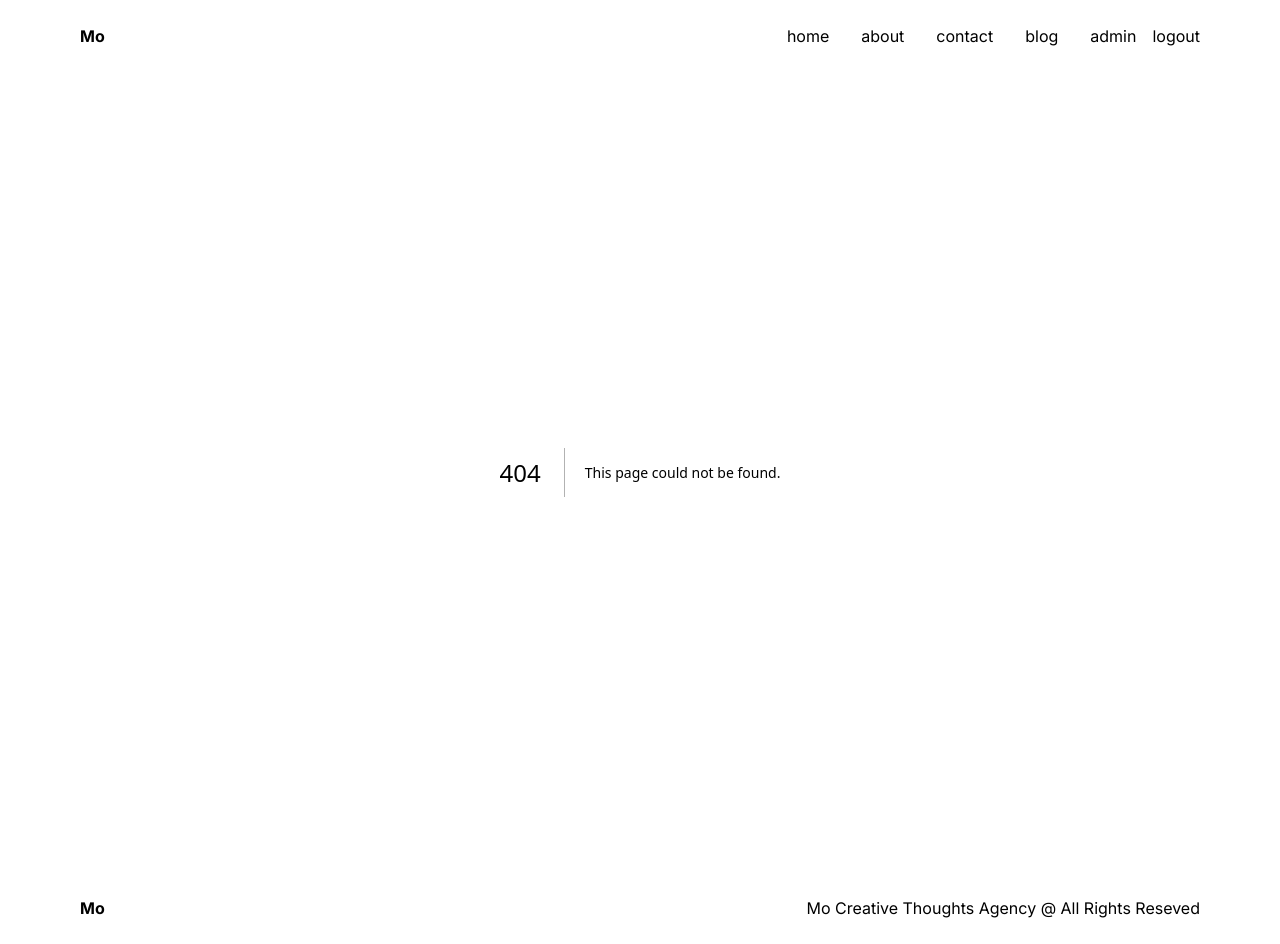
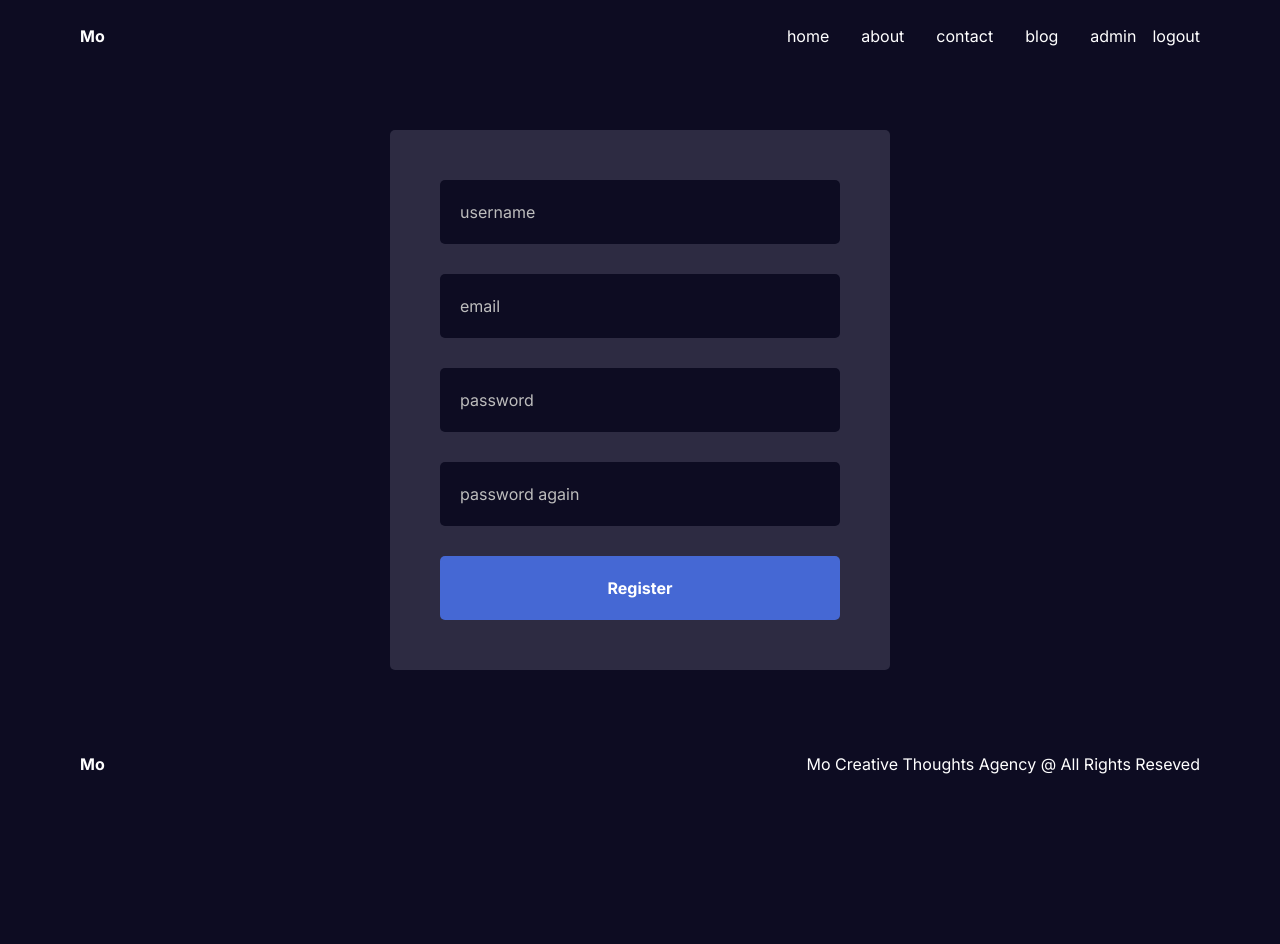
Before and after one commit to Nyctophilus/next-tutorial, a Next.js app: page /register in a window 1280 px wide. Before the commit this address had no page. After the commit the page ends 800 px from the top, so only its background shows below. Built offline with nearby package versions, Linux system fonts and the light colour scheme.

Commit message:
register with hashed pw

```diff
--- /dev/null
+++ b/app/(auth)/register/page.js
@@ -0,0 +1,22 @@
+import { handleRegister } from "@/lib/actions";
+import styles from "./register.module.css";
+
+const RegisterPage = () => {
+  return (
+    <div className={styles.wrapper}>
+      <form className={styles.form} action={handleRegister}>
+        <input type="text" placeholder="username" name="username" />
+        <input type="email" placeholder="email" name="email" />
+        <input type="password" placeholder="password" name="password" />
+        <input
+          type="password"
+          placeholder="password again"
+          name="passwordRepeat"
+        />
+        <button>Register</button>
+      </form>
+    </div>
+  );
+};
+
+export default RegisterPage;
--- /dev/null
+++ b/app/(auth)/register/register.module.css
@@ -0,0 +1,35 @@
+.wrapper {
+  width: 500px;
+  background-color: var(--bgSoft);
+  padding: 50px;
+  display: flex;
+  flex-direction: column;
+  text-align: center;
+  gap: 30px;
+  border-radius: 5px;
+}
+
+.form {
+  display: flex;
+  flex-direction: column;
+  text-align: center;
+  gap: 30px;
+}
+
+.form input {
+  padding: 20px;
+  background-color: var(--bg);
+  color: var(--textColor);
+  border: none;
+  border-radius: 5px;
+}
+
+.form button {
+  padding: 20px;
+  cursor: pointer;
+  background-color: var(--btn);
+  color: var(--textColor);
+  font-weight: bold;
+  border: none;
+  border-radius: 5px;
+}
```
